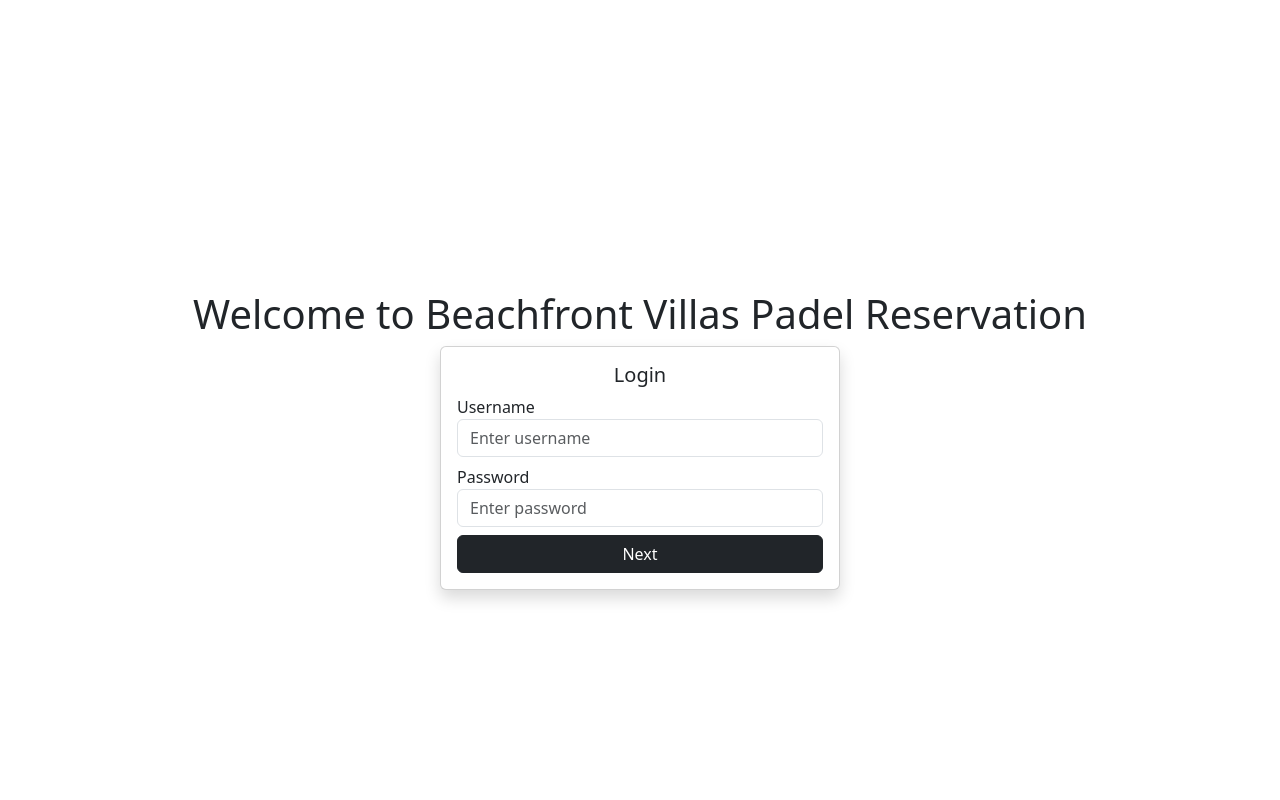
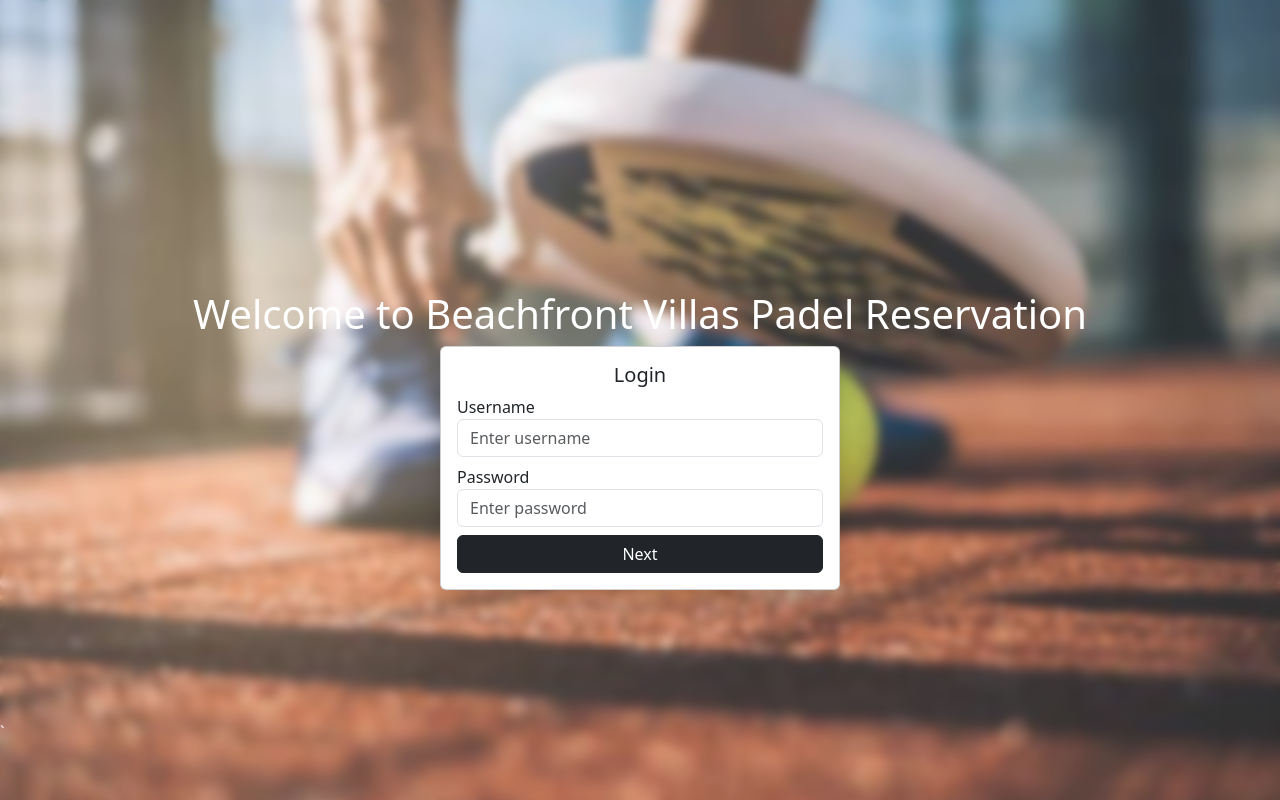
Before and after one commit to nabilhesham/beachfront_villas_padel_reservation, a Django app: a page that uses home/templates/base.html in a window 1280 px wide. Run offline with Django 5.2, Linux system fonts and the light colour scheme; parts of the project's set-up code (start-up, migrations or seed data) failed here and were passed over; some libraries are stand-ins or nearby versions.

Commit message:
- add background image - add warp div for app - style navbar - style navbar brand image - make calendar in card div - add fav icon

```diff
--- /dev/null
+++ b/home/static/css/base.css
@@ -0,0 +1,87 @@
+/* General Styling */
+html, body {
+    margin: 0;
+    padding: 0;
+    height: 100%;
+}
+
+.app {
+    position: relative;
+    height: 100%;
+    background-size: cover;
+    background-position: center;
+    overflow: hidden;
+}
+
+.app::before {
+    content: '';
+    position: absolute;
+    top: 0;
+    left: 0;
+    right: 0;
+    bottom: 0;
+    background-color: rgba(234, 236, 229, 0.1); /* Gray overlay */
+    backdrop-filter: blur(5px); /* Blur effect */
+    z-index: 1;
+}
+
+.content {
+    position: relative;
+    z-index: 2; /* Place content above the overlay */
+    color: white; /* Ensure text is visible on a dark background */
+    height: 100%;
+}
+
+#base-container {
+    display: flex;
+    justify-content: center;
+    align-content: center;
+    height: 90%;
+    top: 10%;
+    position: relative;
+}
+
+
+
+/* Align message box to the right of the page */
+.message-box {
+    position: fixed;
+    top: 10px;
+    right: 10px;
+    width: max-content;;
+    z-index: 1050; /* Make sure it's above other content */
+}
+
+
+
+
+/* Navbar Styling */
+.navbar {
+    background-color: rgba(234, 236, 229, 0.6) !important;
+}
+
+#navbarNav{
+    background-color: rgba(234, 236, 229, 0) !important;
+}
+
+#navbarNav .collapse .show{
+    background-color: rgba(234, 236, 229, .9) !important;
+}
+
+#navbarNav .collapse:not(.show) {
+    background-color: rgba(234, 236, 229, .9) !important;
+}
+
+@media (min-width: 992px) {
+    #navbarDropdown {
+        background-color: rgba(234, 236, 229, 0) !important;
+    }
+}
+
+#navbarDropdown {
+    background-color: rgba(234, 236, 229, .9);
+}
+
+.dropdown-menu {
+    background-color: rgba(234, 236, 229, 0.9) !important
+}
--- a/home/templates/auth/login.html
+++ b/home/templates/auth/login.html
@@ -4,7 +4,7 @@
 
 {% block content %}
     <div class="d-flex justify-content-center align-items-center flex-column" style="height: 100%;">
-        <h1>Welcome to Beachfront Villas Padel Reservation</h1>
+        <h1 class="text-center">Welcome to Beachfront Villas Padel Reservation</h1>
         <div class="card shadow" style="width: 100%; max-width: 400px;">
             <div class="card-body">
                 <h5 class="card-title text-center">Login</h5>
--- a/home/templates/base.html
+++ b/home/templates/base.html
@@ -6,6 +6,9 @@
         <meta charset="UTF-8">
         <meta name="viewport" content="width=device-width, initial-scale=1.0">
 
+        <!-- FAV ICON -->
+        <link rel="icon" type="image/png" href="{% static 'images/beachfront_villas_padel_reservation_transparent.png' %}">
+
         <!-- TITLE -->
         <title>{% block title %}Beachfront Villas Padel Reservation{% endblock %}</title>
 
@@ -13,28 +16,10 @@
         <link href="https://cdn.jsdelivr.net/npm/bootstrap@5.3.3/dist/css/bootstrap.min.css" rel="stylesheet" integrity="sha384-QWTKZyjpPEjISv5WaRU9OFeRpok6YctnYmDr5pNlyT2bRjXh0JMhjY6hW+ALEwIH" crossorigin="anonymous">
 
         <!-- CUSTOM STYLING -->
+        <link rel="stylesheet" href="{% static 'css/base.css' %}">
         <style>
-            html, body {
-                margin: 0;
-                padding: 0;
-                height: 100%;
-            }
-            #base-container {
-                display: flex;
-                justify-content: center;
-                align-content: center;
-                height: 90%;
-                top: 10%;
-                position: relative;
-            }
-
-            /* Align message box to the right of the page */
-            .message-box {
-              position: fixed;
-              top: 10px;
-              right: 10px;
-              width: max-content;;
-              z-index: 1050;  /* Make sure it's above other content */
+            .app {
+              background-image: url('{% static "images/background_1.jpg" %}');
             }
         </style>
 
@@ -45,11 +30,13 @@
     </head>
     <body>
 
+        <div class="app">
+            <div class="content">
             <!-- NAVBAR -->
             {% if user.is_authenticated and user.default_password == False %}
                 <nav class="navbar navbar-expand-lg navbar-light bg-light fixed-top bg-body-tertiary" style="height: 10%;">
                     <a class="navbar-brand" href="{% url 'home' %}">
-                    <img src="{% static 'beachfront_villas_padel_reservation.jpg' %}" alt="" width="80" height="40">
+                        <img src="{% static 'images/beachfront_villas_padel_reservation_transparent.png' %}" alt="" width="80" height="40">
                     </a>
                     <button class="navbar-toggler" type="button" data-bs-toggle="collapse" data-bs-target="#navbarNav" aria-controls="navbarNav" aria-expanded="false" aria-label="Toggle navigation" data-bs-theme="light">
                     <span class="navbar-toggler-icon"></span>
@@ -57,10 +44,10 @@
                     <div class="collapse navbar-collapse navbar-light bg-light" id="navbarNav">
                         <ul class="navbar-nav ms-auto">
                           <li class="nav-item dropdown">
-                        <a class="nav-link dropdown-toggle navbar-light bg-light " href="#" id="navbarDropdown" role="button" data-bs-toggle="dropdown" aria-expanded="false">
+                            <a class="nav-link dropdown-toggle navbar-light bg-light" href="#" id="navbarDropdown" role="button" data-bs-toggle="dropdown" aria-expanded="false">
                               Welcome {{ user.username }}
                             </a>
-                        <ul class="dropdown-menu dropdown-menu-end navbar-light bg-light " aria-labelledby="navbarDropdown">
+                            <ul class="dropdown-menu dropdown-menu-end navbar-light bg-light" aria-labelledby="navbarDropdown">
                               <li><a class="dropdown-item" href="{% url 'logout' %}">Logout</a></li>
                             </ul>
                           </li>
@@ -90,6 +77,8 @@
 
                 {% block content %}
                 {% endblock %}
+            </div>`
+            </div>
         </div>
 
 
```
Also changed, not shown: home/templates/calendar.html (+8 -4 lines), home/static/images/background_1.jpg (added), home/static/images/beachfront_villas_padel_reservation.jpg (renamed from home/static/beachfront_villas_padel_reservation.jpg), home/static/images/beachfront_villas_padel_reservation_transparent.png (added), 2 other files. Lines whose indentation alone changed are shown as unchanged.
